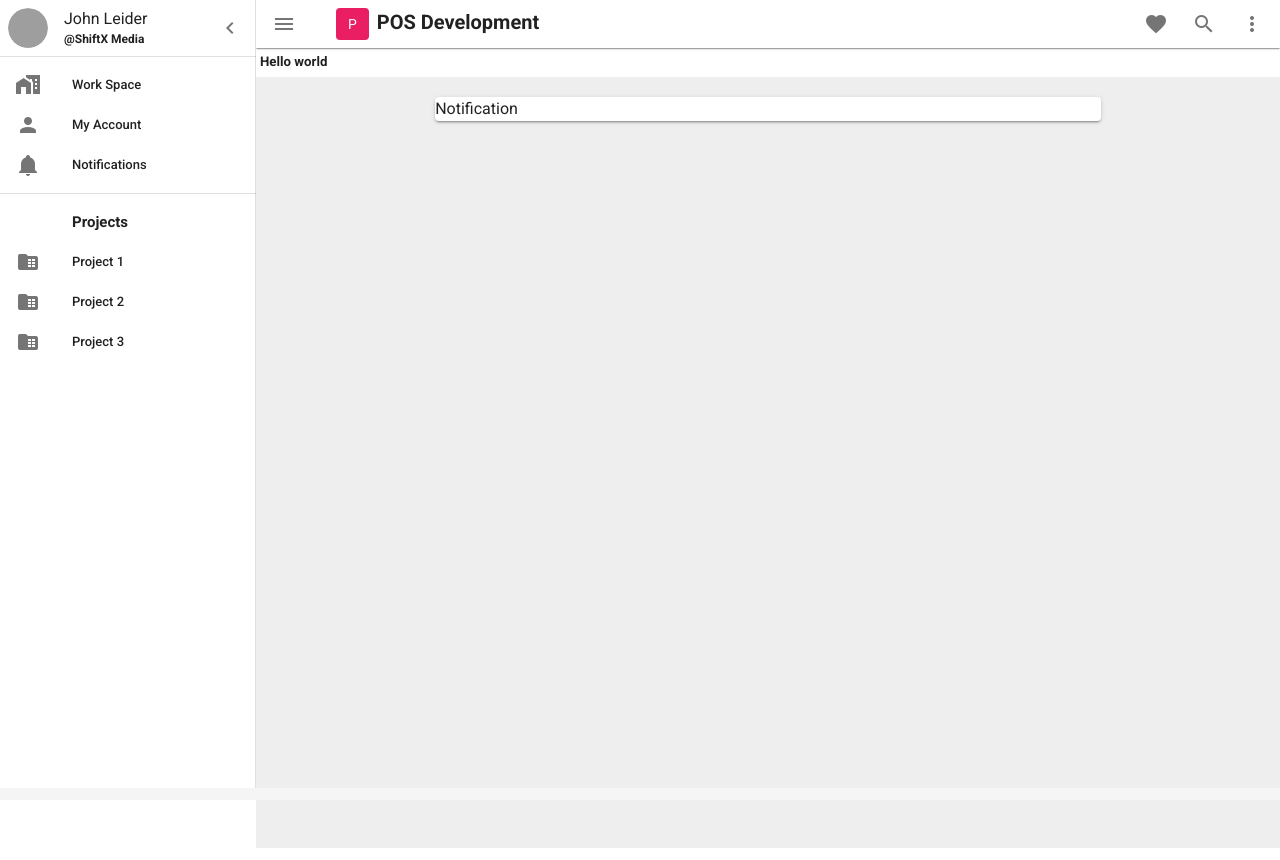
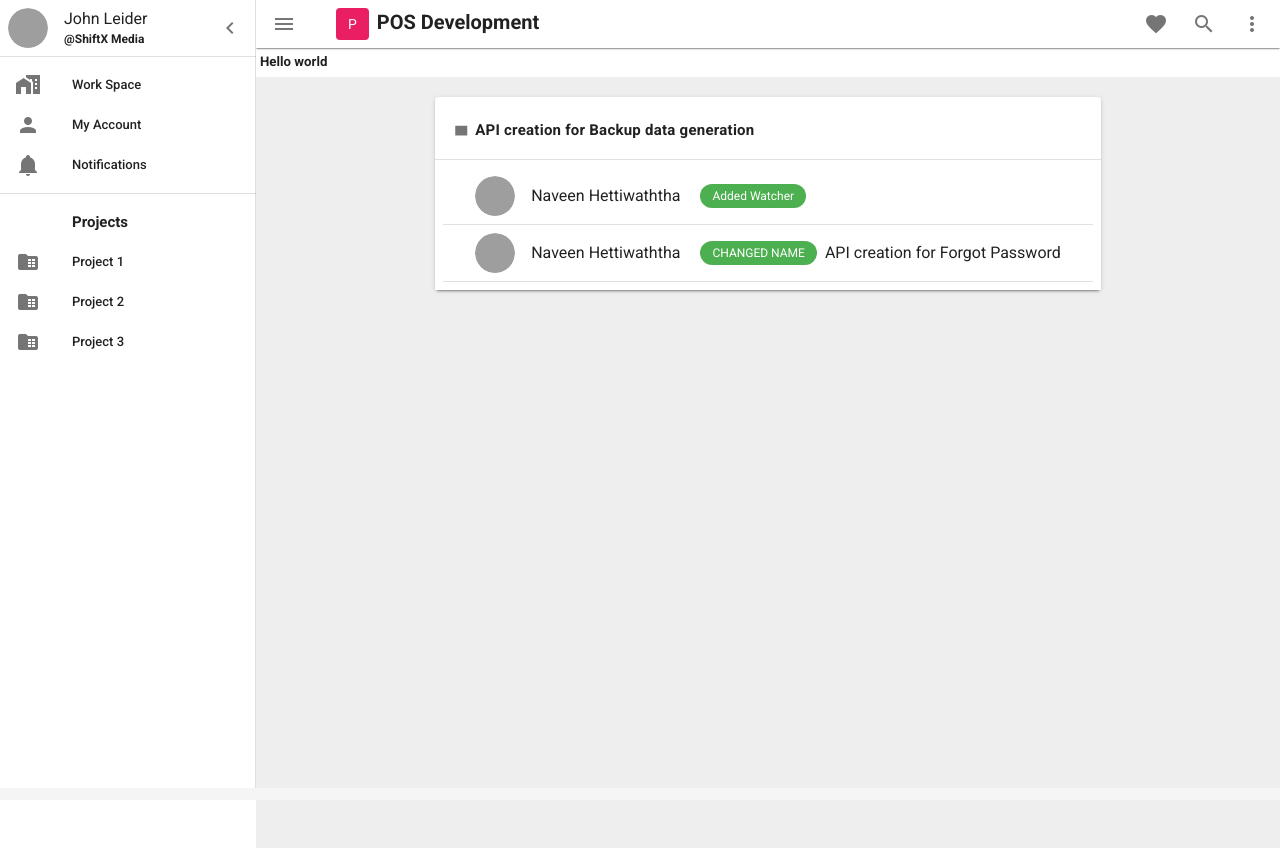
Before and after one commit to NaveenDanj/project-manager-frontend, a Vue app: page /notification in a window 1280 px wide. Built offline with nearby package versions, Linux system fonts and the light colour scheme; grey boxes are pictures that could not be loaded.

Commit message:
added notification card component

```diff
--- a/src/components/Notification/NotificationCard.vue
+++ b/src/components/Notification/NotificationCard.vue
@@ -1,4 +1,68 @@
 <template>
+
+    <v-card class="justify-center mx-auto mt-5" style="width : 65%" >
+
+        <div>
+
+            <v-card-title>
+                <v-toolbar-title>
+                    <v-btn icon x-small>
+                        <v-icon>mdi-rectangle </v-icon>
+                    </v-btn>
+                    <label style="font-weight: bold; font-size : 15px;"> API creation for Backup data generation </label>
+                </v-toolbar-title>
+            </v-card-title>
+
+            <v-divider></v-divider>
+
+            <v-list class="pa-2">
+
+                <div>
+
+                    <v-list-item>
+
+                        <v-list-item-avatar>
+                            <v-img src="https://cdn.vuetifyjs.com/images/lists/2.jpg"></v-img>
+                        </v-list-item-avatar>
+
+                        <label>Naveen Hettiwaththa</label>
+
+                        <v-chip class="ml-5" small color="green" dark>Added Watcher</v-chip>
+
+
+                    </v-list-item>
+
+                    <v-divider></v-divider>
+
+                </div>
+
+                <div>
+                    <v-list-item>
+
+                        <v-list-item-avatar>
+                            <v-img src="https://cdn.vuetifyjs.com/images/lists/2.jpg"></v-img>
+                        </v-list-item-avatar>
+
+                        <label>Naveen Hettiwaththa</label>
+
+                        <v-chip class="ml-5 mr-2" small color="green" dark>CHANGED NAME</v-chip>
+
+                        <label>API creation for Forgot Password</label>
+
+                    </v-list-item>
+
+                    <v-divider></v-divider>
+                </div>
+
+
+
+
+
+            </v-list>
+
+        </div>
+
+    </v-card>
 
 </template>
 
--- a/src/views/Notification.vue
+++ b/src/views/Notification.vue
@@ -3,13 +3,7 @@
   <div class="home">
 
     <UpperMenuBar />
-
-    <v-card class="justify-center mx-auto mt-5" style="width : 65%" >
-
-      <label>Notification</label>
-
-    </v-card>
-
+    <NotificationCard/>
 
   </div>
 
@@ -17,12 +11,13 @@
 
 <script>
 import UpperMenuBar from '@/components/WorkSpace/UpperMenuBar.vue';
-
+import NotificationCard from '@/components/Notification/NotificationCard.vue';
 
 export default {
 
   components : {
     UpperMenuBar,
+    NotificationCard
   }
 
 }
```
